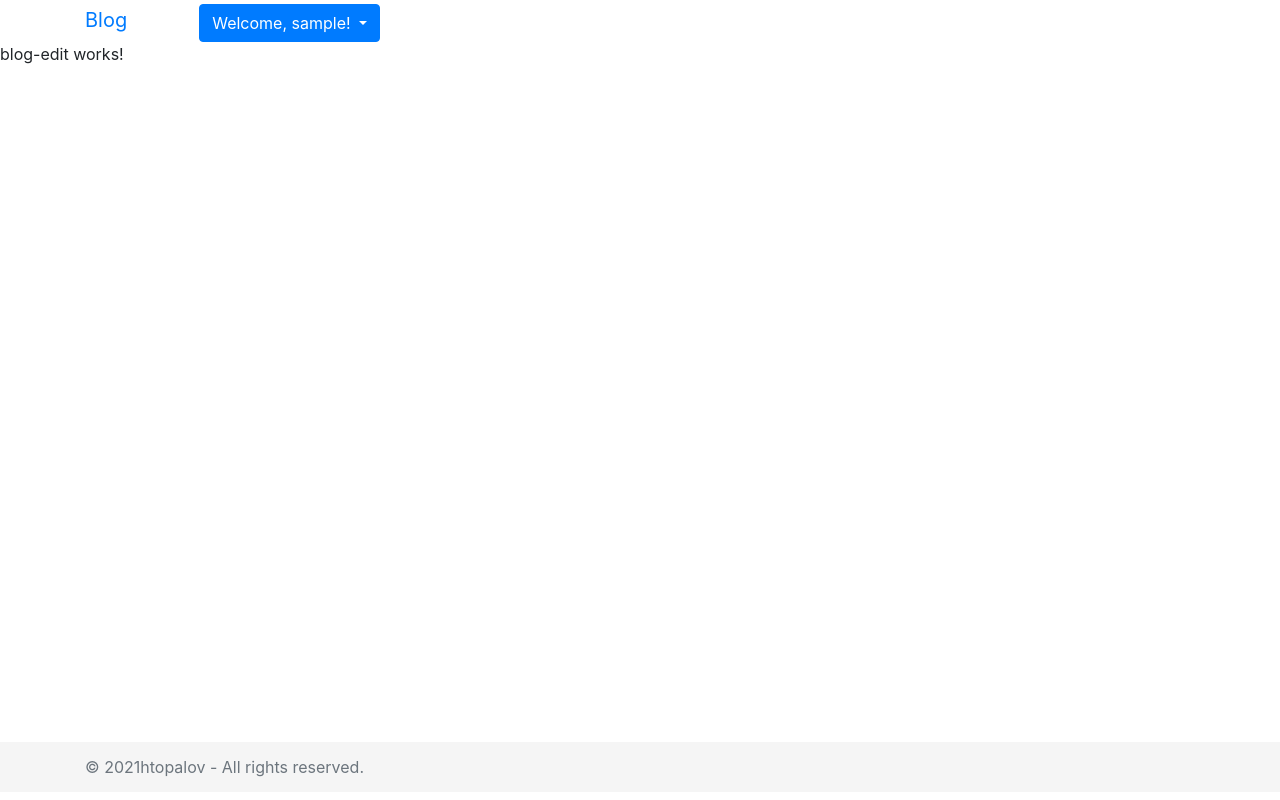
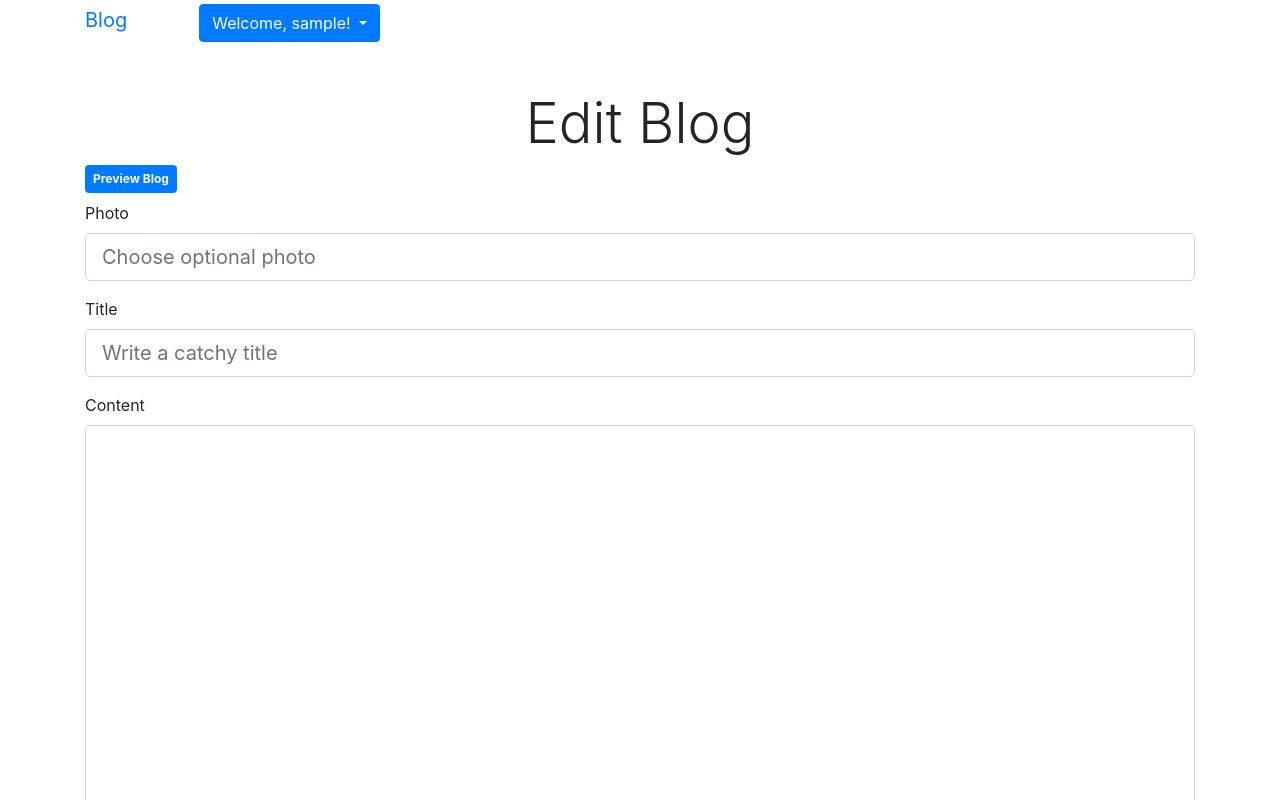
Before and after one commit to htopalov/BlogLab, an Angular app in the folder BlogLab-UI/: page /dashboard/1 in a window 1280 px wide. Shown: the top 800 px of the page. Built offline with nearby package versions, Linux system fonts and the light colour scheme; no server answers; sample sign-in values are in the browser's storage.

Commit message:
dashboard and blog-edit component implemented

```diff
--- a/BlogLab-UI/src/app/app.module.ts
+++ b/BlogLab-UI/src/app/app.module.ts
@@ -27,6 +27,7 @@
 import {BsDropdownModule} from 'ngx-bootstrap/dropdown';
 import {CollapseModule} from 'ngx-bootstrap/collapse';
 import { FormsModule, ReactiveFormsModule } from '@angular/forms';
+import {TypeaheadModule} from 'ngx-bootstrap/typeahead';
 
 @NgModule({
   declarations: [
@@ -55,6 +56,7 @@
     HttpClientModule,
     FormsModule,
     ReactiveFormsModule,
+    TypeaheadModule.forRoot(),
     ToastrModule.forRoot({
       positionClass: 'toast-bottom-right'
     }),
--- a/BlogLab-UI/src/app/components/blog-components/blog-edit/blog-edit.component.html
+++ b/BlogLab-UI/src/app/components/blog-components/blog-edit/blog-edit.component.html
@@ -1 +1,85 @@
-<p>blog-edit works!</p>
+<div class="container">
+
+    <div class="d-flex justify-content-center">
+        <h1 class="display-4 mt-5">{{ isNew() ? 'Create' : 'Edit' }} Blog</h1>
+    </div>
+
+    <a *ngIf="!isNew()" routerLink="/blogs/{{blogForm.get('blogId').value}}"
+        class="badge badge-primary mb-2 p-2">
+        Preview Blog
+    </a>
+
+    <form [formGroup]="blogForm" (ngSubmit)="onSubmit()">
+
+        <div class="form-group">
+            <label for="photo">Photo</label>
+
+            <input
+                formControlName="photoDescription"
+                [typeahead]="userPhotos"
+                typeaheadOptionField="description"
+                [typeaheadScrollable]="true"
+                [typeaheadOptionsInScrollableView]="5"
+                (typeaheadOnSelect)="onSelect($event)"
+                placeholder="Choose optional photo"
+                class="form-control form-control-lg"
+                id="photo">
+        </div>
+
+        <div class="form-group">
+
+            <label for="title">Title</label>
+
+            <input
+                type="text"
+                [ngClass]="{'is-invalid' : hasErrors('title') && isTouched('title'),
+                            'is-valid' : !hasErrors('title') && isTouched('title')}"
+                class="form-control form-control-lg"
+                formControlName="title"
+                placeholder="Write a catchy title"
+                id="title">
+
+            <div *ngIf="hasError('title', 'required')" class="invalid-feedback">
+                Title is required
+            </div>
+
+            <div *ngIf="hasError('title', 'minlength') || hasError('title', 'maxlength')"
+                class="invalid-feedback">
+                Must be between 10-50 characters
+            </div>
+        </div>
+
+        <div class="form-group">
+
+            <label for="content">Content</label>
+
+            <textarea
+                [ngClass]="{'is-invalid' : hasErrors('content') && isTouched('content'),
+                            'is-valid' : !hasErrors('content') && isTouched('content')}"
+                class="form-control form-control-lg"
+                formControlName="content"
+                id="content"
+                rows="20"></textarea>
+
+            <div *ngIf="hasError('content', 'required')" class="invalid-feedback">
+                Content is required
+            </div>
+
+            <div *ngIf="hasError('content', 'minlength') || hasError('content', 'maxlength')"
+                class="invalid-feedback">
+                Must be between 300-5000 characters
+            </div>
+        </div>
+
+        <button class="btn bg-primary text-light mr-2" [disabled]="!blogForm.valid && !!blogForm.pristine">
+            Save
+        </button>
+
+        <button class="btn btn-danger text-light" *ngIf="!!getPhoto(blogForm.get('photoId').value)"
+            (click)="detachPhoto()">
+            Detach Photo
+        </button>
+
+    </form>
+
+</div>
--- a/BlogLab-UI/src/app/components/blog-components/blog-edit/blog-edit.component.ts
+++ b/BlogLab-UI/src/app/components/blog-components/blog-edit/blog-edit.component.ts
@@ -1,4 +1,13 @@
 import { Component, OnInit } from '@angular/core';
+import { FormBuilder, FormGroup, Validators } from '@angular/forms';
+import { ActivatedRoute } from '@angular/router';
+import { TypeaheadMatch } from 'ngx-bootstrap/typeahead';
+import { ToastrService } from 'ngx-toastr';
+import { BlogCreate } from 'src/app/models/blog/blog-create.model';
+import { Blog } from 'src/app/models/blog/blog.model';
+import { Photo } from 'src/app/models/photo/photo.model';
+import { BlogService } from 'src/app/services/blog.service';
+import { PhotoService } from 'src/app/services/photo.service';
 
 @Component({
   selector: 'app-blog-edit',
@@ -6,10 +15,112 @@
   styleUrls: ['./blog-edit.component.css']
 })
 export class BlogEditComponent implements OnInit {
+  blogForm: FormGroup;
+  confirmImageDelete: boolean = false;
+  userPhotos: Photo[] = [];
 
-  constructor() { }
+  constructor(
+    private route: ActivatedRoute,
+    private formBuilder: FormBuilder,
+    private blogService: BlogService,
+    private photoService: PhotoService,
+    private toastr: ToastrService
+  ) { }
 
   ngOnInit(): void {
+    const blogId = parseInt(this.route.snapshot.paramMap.get('id'));
+
+    this.blogForm = this.formBuilder.group({
+      blogId: [blogId],
+      title: ['', [
+        Validators.required,
+        Validators.minLength(10),
+        Validators.maxLength(50)
+      ]],
+      content: ['',[
+        Validators.required,
+        Validators.minLength(300),
+        Validators.maxLength(5000)
+      ]],
+      photoDescription: [null],
+      photoId: [null]
+    });
+
+    this.photoService.getByApplicationUserId().subscribe(userPhotos => {
+      this.userPhotos = userPhotos;
+    });
+
+    if (!!blogId && blogId !== -1) {
+      this.blogService.get(blogId).subscribe(blog=>{
+        this.updateForm(blog);
+      });
+    }
+  }
+
+  getPhoto(photoId: number){
+    for(let i=0; i<this.userPhotos.length; i++){
+      if (this.userPhotos[i].photoId == photoId) {
+        return this.userPhotos[i];
+      }
+    }
+    return null;
+  }
+
+  isTouched(field: string){
+    return this.blogForm.get(field).touched;
+  }
+
+  hasErrors(field: string){
+    return this.blogForm.get(field).errors;
+  }
+
+  hasError(field: string, error: string){
+    return this.blogForm.get(field).hasError(error);
+  }
+
+  isNew(){
+    return parseInt(this.blogForm.get('blogId').value) === -1;
+  }
+
+  detachPhoto(){
+    this.blogForm.patchValue({
+      photoId: null,
+      photoDescription: null
+    });
+  }
+
+  updateForm(blog: Blog){
+    let photoDescription = this.getPhoto(blog.photoId)?.description;
+    this.blogForm.patchValue({
+      blogId: blog.blogId,
+      title: blog.title,
+      content: blog.content,
+      photoId: blog.photoId,
+      photoDescription: photoDescription
+    });
+  }
+
+  onSelect(event: TypeaheadMatch): void {
+    let chosenPhoto: Photo = event.item;
+
+    this.blogForm.patchValue({
+      photoId: chosenPhoto.photoId,
+      photoDescription: chosenPhoto.description
+    });
+  }
+
+  onSubmit(){
+    let blogCreate: BlogCreate = new BlogCreate(
+      this.blogForm.get('blogId').value,
+      this.blogForm.get('title').value,
+      this.blogForm.get('content').value,
+      this.blogForm.get('photoId').value
+    );
+
+    this.blogService.create(blogCreate).subscribe(createdBlog => {
+      this.updateForm(createdBlog);
+      this.toastr.info('Blog saved');
+    });
   }
 
 }
--- a/BlogLab-UI/src/app/components/dashboard/dashboard.component.html
+++ b/BlogLab-UI/src/app/components/dashboard/dashboard.component.html
@@ -1 +1,57 @@
-<p>dashboard works!</p>
+<div class="container">
+    <div class="d-flex justify-content-center">
+        <h1 class="display-4 mt-5">Dashboard</h1>
+    </div>
+    <ng-template #noblogs>
+        <div class="d-flex justify-content-center">
+            <h3 class="text-dark mt-3">You don't have any blogs yet...</h3>
+        </div>
+
+        <button class="btn btn-lg btn-outline-primary mt-4 mb-4" (click)="createBlog()">
+            New Blog
+        </button>
+    </ng-template>
+
+    <ng-template [ngIf]="userBlogs.length > 0" [ngIfElse]="noblogs">
+        <button class="btn btn-lg btn-outline-primary mt-4 mb-4" (click)="createBlog()">
+            New Blog
+        </button>
+        <table class="table table-hover table-striped">
+            <thead>
+                <tr>
+                    <th>Title</th>
+                    <th>Snippet</th>
+                    <th>Action</th>
+                </tr>
+            </thead>
+            <tbody>
+                <tr *ngFor="let userBlog of userBlogs">
+                    <td>
+                        {{userBlog.title | summary:30}}
+                    </td>
+                    <td>
+                        {{userBlog.content | summary:90}}
+                    </td>
+                    <td>
+                        <button class="btn btn-info d-inline mr-1" (click)="editBlog(userBlog.blogId)">
+                            Edit
+                        </button>
+                        <button *ngIf="!userBlog.deleteConfirm"
+                         class="btn btn-danger d-inline" (click)="confirmDelete(userBlog)">
+                            Delete
+                        </button>
+                        <div *ngIf="!!userBlog.deleteConfirm">
+                            Are you sure you want to delete this blog?
+                            <button class="btn btn-link p-1" (click)="deleteConfirmed(userBlog,userBlogs)">
+                                Yes
+                            </button>
+                            <button class="btn btn-link p-1" (click)="cancelDeleteConfirm(userBlog)">
+                                No
+                            </button>
+                        </div>
+                    </td>
+                </tr>
+            </tbody>
+        </table>
+    </ng-template>
+</div>
--- a/BlogLab-UI/src/app/components/dashboard/dashboard.component.ts
+++ b/BlogLab-UI/src/app/components/dashboard/dashboard.component.ts
@@ -1,4 +1,9 @@
 import { Component, OnInit } from '@angular/core';
+import { Router } from '@angular/router';
+import { ToastrService } from 'ngx-toastr';
+import { Blog } from 'src/app/models/blog/blog.model';
+import { AccountService } from 'src/app/services/account.service';
+import { BlogService } from 'src/app/services/blog.service';
 
 @Component({
   selector: 'app-dashboard',
@@ -6,10 +11,54 @@
   styleUrls: ['./dashboard.component.css']
 })
 export class DashboardComponent implements OnInit {
+  userBlogs: Blog[];
 
-  constructor() { }
+  constructor(
+    private blogService: BlogService,
+    private router: Router,
+    private toastr: ToastrService,
+    private accountService: AccountService
+  ) { }
 
   ngOnInit(): void {
+    this.userBlogs = [];
+    let currentApplicationUserId = this.accountService.currentUserValue.applicationUserId;
+    this.blogService.getByApplicationUserId(currentApplicationUserId).subscribe(userBlogs => {
+      this.userBlogs = userBlogs;
+    });
+  }
+
+  confirmDelete(blog: Blog){
+    blog.deleteConfirm = true;
+  }
+
+  cancelDeleteConfirm(blog: Blog){
+    blog.deleteConfirm = false;
+  }
+
+  deleteConfirmed(blog: Blog, blogs: Blog[]){
+    this.blogService.delete(blog.blogId).subscribe(()=> {
+      let index = 0;
+      for(let i=0; i<blogs.length; i++){
+        if (blogs[i].blogId === blog.blogId) {
+          index = i;
+        }
+      }
+
+      if (index > -1) {
+        blogs.splice(index,1);
+      }
+
+      this.toastr.info('Blog deleted');
+    });
+  }
+
+  editBlog(blogId: number){
+    this.router.navigate([`/dashboard/${blogId}`]);
+  }
+
+  createBlog(){
+    this.router.navigate(['/dashboard/-1']);
   }
 
 }
```
Also changed, not shown: 1 other file (tests, documents, lock files or other folders).
